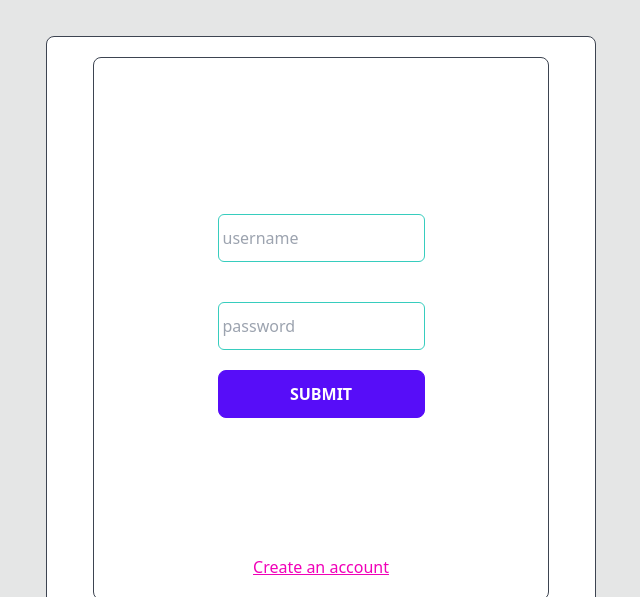
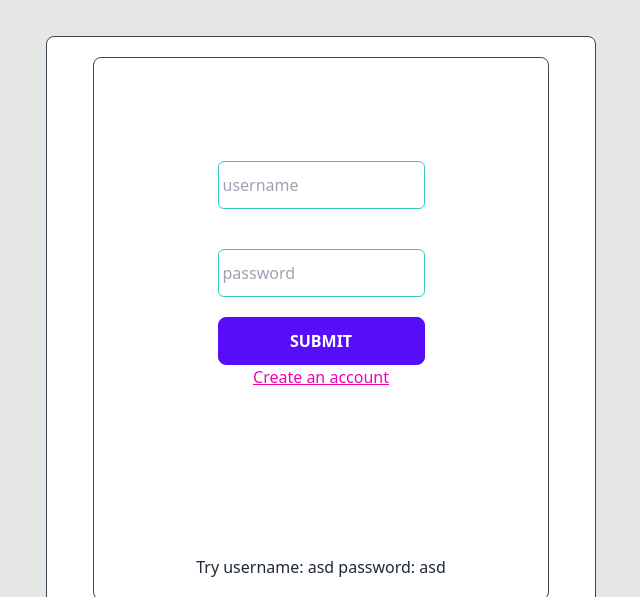
Before and after one commit to jrma14/F1Difficulty, a website: page public/login.ejs in a window 1280 px wide. Shown: the part 75-672 px from the top of the page, without its empty margins (319-959 px from the left). Drawn offline with nearby package versions, Linux system fonts and the light colour scheme; files that its build step writes are made by us from their sources.

Commit message:
added suggested username and password

```diff
--- a/public/login.ejs
+++ b/public/login.ejs
@@ -1,5 +1,5 @@
 <!DOCTYPE html>
-<html lang="en" data-theme=<%= theme %> >
+<html lang="en" data-theme=<%=theme %> >
 
 
 <head>
@@ -16,27 +16,41 @@
         F1 Difficulty Calculator
     </div>
     <div class="bg-base-100 border-neutral rounded-lg border-[1px] w-[550px] h-[655px] flex flex-col items-center">
-        <div class="flex justify-center border-[1px] border-neutral rounded-lg w-[456px] h-full bg-base-100 mt-5 p-5">
-            <form action="/login/username" id="login" method="POST" class="flex flex-col w-[50%] justify-center">
-                <input name="username" id="username" type="text" placeholder="username" class="mt-auto input input-bordered input-accent pl-1 mb-5 rounded-md">
-                <% if (err === 'username') {%>
-                    <p class="text-error"><%= message %></p>
+        <div
+            class="flex flex-col items-center border-[1px] border-neutral rounded-lg w-[456px] h-full bg-base-100 mt-5 p-5">
+            <form action="/login/username" id="login" method="POST"
+                class="flex flex-col w-[50%] justify-center mt-auto mb-auto">
+                <input name="username" id="username" type="text" placeholder="username"
+                    class="mt-auto input input-bordered input-accent pl-1 mb-5 rounded-md">
+                <% if (err==='username' ) {%>
+                    <p class="text-error">
+                        <%= message %>
+                    </p>
                     <%}%>
-                <input name="password" id="password" type="password" placeholder="password" class="input input-bordered input-accent pl-1 mt-5 rounded-md bg-gray-300">
-                <% if (err === 'password') {%>
-                    <p class="text-error"><%= message %></p>
-                    <%}%>
-                <input type="submit" value="Submit" class="input btn btn-primary mt-5">
-                <% if (err === 'missing') {%>
-                    <p class="text-error"><%= message %></p>
-                    <%}%>
-                <a href="/create" class="link link-secondary ml-auto mr-auto mt-auto mb-0">Create an account</a>
+                        <input name="password" id="password" type="password" placeholder="password"
+                            class="input input-bordered input-accent pl-1 mt-5 rounded-md bg-gray-300">
+                        <% if (err==='password' ) {%>
+                            <p class="text-error">
+                                <%= message %>
+                            </p>
+                            <%}%>
+                                <input type="submit" value="Submit" class="input btn btn-primary mt-5">
+                                <% if (err==='missing' ) {%>
+                                    <p class="text-error">
+                                        <%= message %>
+                                    </p>
+                                    <%}%>
+                                        <a href="/create"
+                                            class="link link-secondary ml-auto mr-auto mt-auto mb-0">Create an
+                                            account</a>
             </form>
+            <p class="mb-0 mt-auto"> Try username: asd password: asd</p>
         </div>
         <div class="justify-self-end flex justify-center">
             <a href="/login/google" class="m-5">
                 <div class="h-[50px] w-[208px]">
-                    <img src='./img/btn_google_signin_dark_normal_web.png' alt="google signin" id="google" class="h-[50px] w-[208px]" />
+                    <img src='./img/btn_google_signin_dark_normal_web.png' alt="google signin" id="google"
+                        class="h-[50px] w-[208px]" />
                 </div>
             </a>
             <a href="/login/github" class="m-5">
@@ -45,8 +59,8 @@
                         <div class="h-full flex flex-col justify-center ml-1">
                             Sign In With Github
                         </div>
-                        <img class="h-[36px] w-[36px] self-center ml-auto mr-1" src='./img/github.png' alt="github signin"
-                            id="github" />
+                        <img class="h-[36px] w-[36px] self-center ml-auto mr-1" src='./img/github.png'
+                            alt="github signin" id="github" />
 
                     </div>
                 </div>
```
Also changed, not shown: public/css/styles.css.
